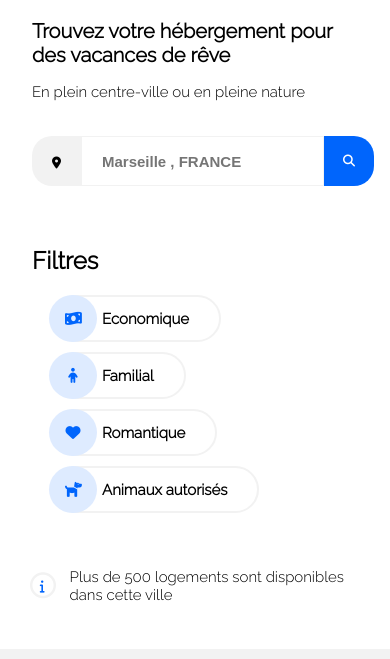
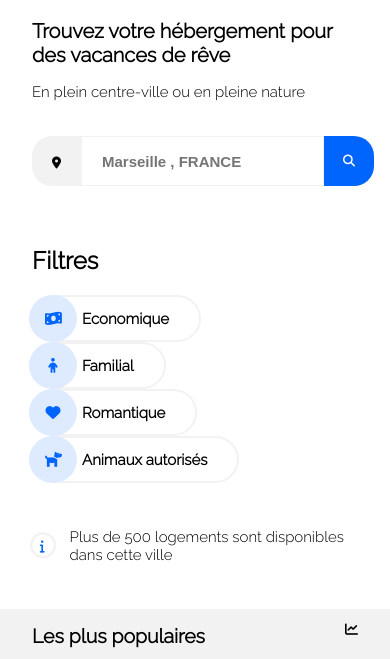
Before and after one commit to elzotim/Projet_2_Oppenclassroom, a plain HTML site: page hotel.html in a window 390 px wide. Shown: the part 148-807 px from the top of the page. Drawn offline with Linux system fonts and the light colour scheme.

Commit message:
traiter  les marges

```diff
--- a/hotel.css
+++ b/hotel.css
@@ -109,7 +109,7 @@
 	.activity-double-container {
 			display: flex;
 			flex-direction: column;
-			padding: 1em;
+			padding:  1rem ;
 
 		}
 
@@ -132,6 +132,9 @@
 			align-items: center;
 			align-content: center ;
 		}
+		.bloc_cont_filtres{
+			margin-left: 20px;
+		  }
 		#hebergpopulaire
 	{
 		display: flex;
--- a/mobile.css
+++ b/mobile.css
@@ -161,14 +161,9 @@ form  .search
   display: flex;
   flex-direction: row;
   flex-wrap: wrap;
-  margin-left: 20px;
+
 }
-.filtre{
-  font-size: 13px;
-  margin-right: 10px;
-  padding-right: 10px;
-  margin-bottom: 10px;
-}
+
 .bloc_information {
 margin-left: 15px;
 }
@@ -406,7 +401,7 @@ section .filtre .filtre1{
 /*********************************************************************/
 
 #activities {
-   margin: 0rem 2rem; ;
+   margin: 0rem 2rem;
 }
 #activities h3{
    padding-bottom: 15px;
```
